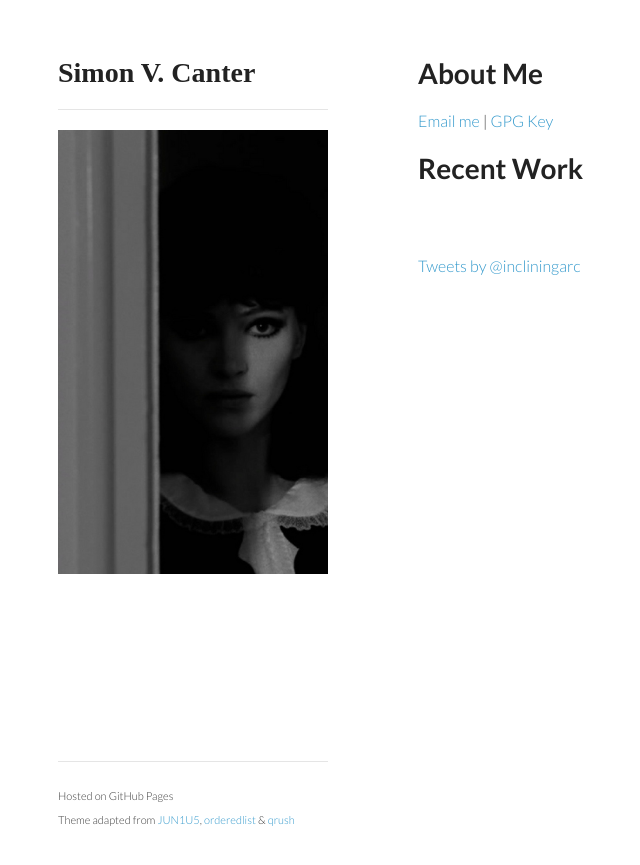
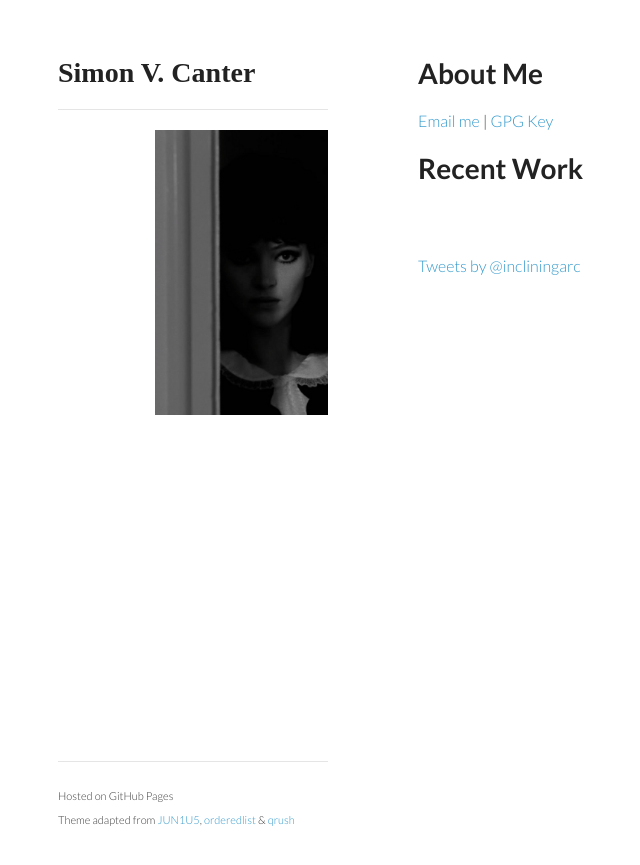
Before and after one commit to incliningarc/incliningarc.github.io, a Jekyll site: the page built from index.html, in a window 1280 px wide. Shown: the top 865 px of the page, without its empty margins (152-792 px from the left). Built offline with Jekyll 4.4.1, drawn with Linux system fonts in a browser that asks for light colours; comment, search, counter and statistics services are not loaded.

Commit message:
Update default.html

```diff
--- a/_layouts/default.html
+++ b/_layouts/default.html
@@ -21,7 +21,7 @@
       <header>
 <h1 style="font-family:Aller">Simon V. Canter</h1>
 <hr>
-<p><img src="/images/alphaville.jpg" alt="Alphaville" width="100%" height="100%" align="right">
+<p><img src="/images/alphaville.jpg" alt="Alphaville" width="173" height="285" align="right">
       </header>
 
        {{ content }}
```
